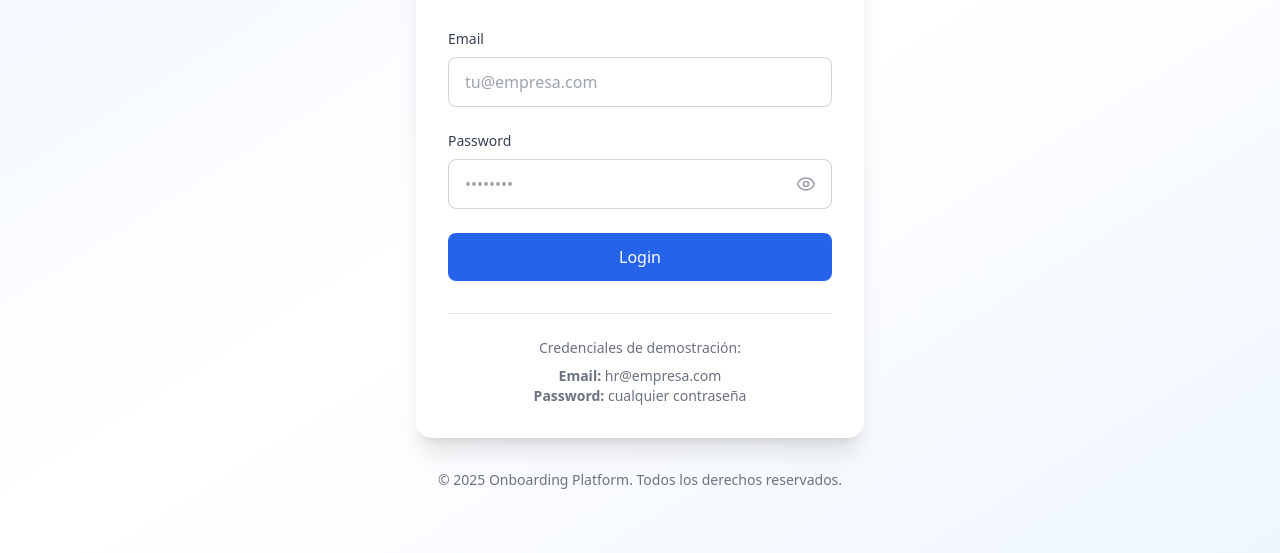
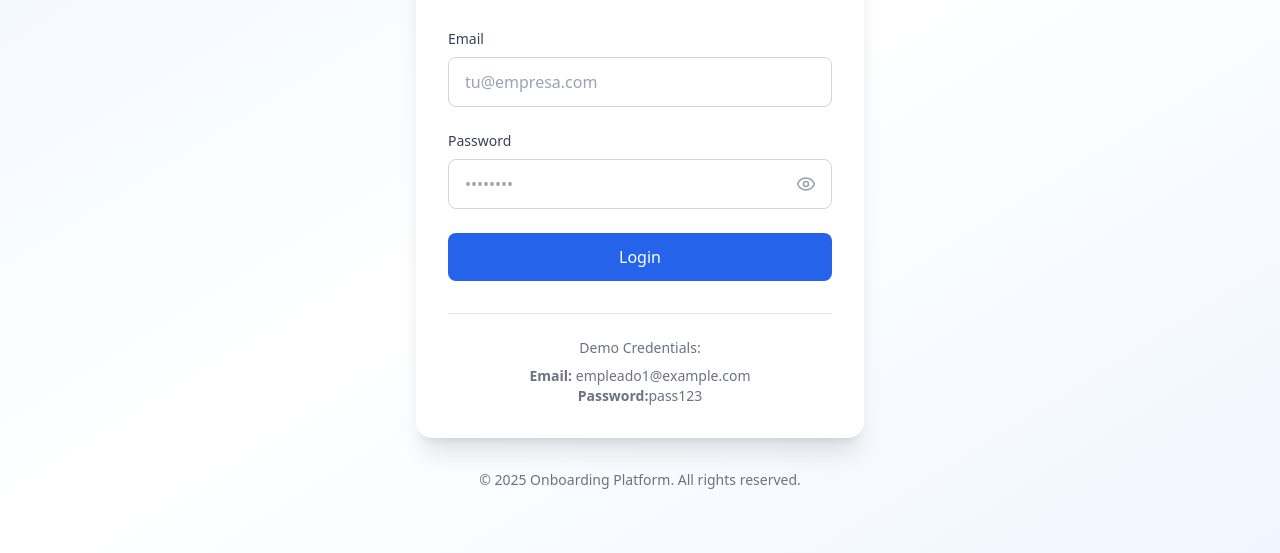
Before and after one commit to ADRCODE05/OnBoarding, a website built with Vite: page frontend/index.html in a window 1280 px wide. Shown: the part 247-800 px from the top of the page. Built offline with nearby package versions, Linux system fonts and the light colour scheme.

Commit message:
Update index.html

```diff
--- a/frontend/index.html
+++ b/frontend/index.html
@@ -4,7 +4,7 @@
 <head>
     <meta charset="UTF-8">
     <meta name="viewport" content="width=device-width, initial-scale=1.0">
-    <title>Onboarding - Plataforma de Educación Corporativa</title>
+    <title>Onboarding - Corporate Education Platform</title>
     <script src="https://cdn.tailwindcss.com"></script>
     <script src="https://unpkg.com/lucide@latest/dist/umd/lucide.js"></script>
     <style>
@@ -59,7 +59,7 @@
     <div id="loadingScreen" class="fixed inset-0 bg-white z-50 flex items-center justify-center">
         <div class="text-center">
             <div class="animate-spin rounded-full h-16 w-16 border-b-2 border-blue-600 mx-auto mb-4"></div>
-            <h2 class="text-xl font-semibold text-gray-900">Cargando Onboarding...</h2>
+            <h2 class="text-xl font-semibold text-gray-900">Loading Onboarding...</h2>
         </div>
     </div>
 
@@ -109,15 +109,15 @@
 
                     <div class="mt-8 pt-6 border-t border-gray-200">
                         <div class="text-center text-sm text-gray-500">
-                            <p class="mb-2">Credenciales de demostración:</p>
-                            <p><strong>Email:</strong> hr@empresa.com</p>
-                            <p><strong>Password:</strong> cualquier contraseña</p>
+                            <p class="mb-2">Demo Credentials:</p>
+                            <p><strong>Email:</strong> empleado1@example.com</p>
+                            <p><strong>Password:</strong>pass123</p>
                         </div>
                     </div>
                 </div>
 
                 <div class="text-center mt-8 text-sm text-gray-500">
-                    <p>© 2025 Onboarding Platform. Todos los derechos reservados.</p>
+                    <p>© 2025 Onboarding Platform. All rights reserved.</p>
                 </div>
             </div>
         </div>
```
